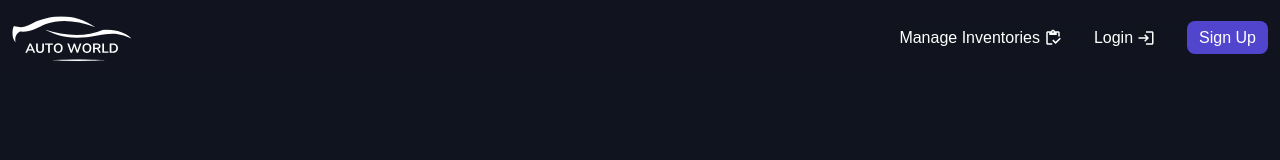
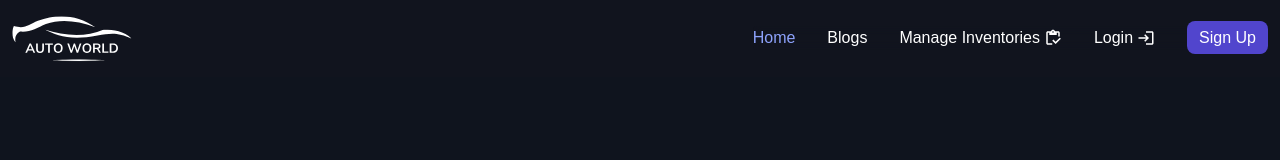
Before and after one commit to imran-dev1/auto-world-ltd-client, a React (Create React App) app: page / in a window 1280 px wide. Shown: the top 160 px of the page. Built offline with nearby package versions, Linux system fonts and the light colour scheme; no server answers.

Commit message:
Added blogs

```diff
--- a/src/App.js
+++ b/src/App.js
@@ -4,6 +4,7 @@ import { Route, Routes, useNavigate } from "react-router-dom";
 import { toast } from "react-toastify";
 import "./App.css";
 import AddItem from "./components/AddItem/AddItem";
+import Blogs from "./components/Blogs/Blogs";
 import Footer from "./components/Footer/Footer";
 import Header from "./components/Header/Header";
 import Home from "./components/Home/Home";
@@ -114,6 +115,7 @@ function App() {
       >
         <Routes>
           <Route path="/" element={<Home></Home>}></Route>
+          <Route path="/blogs" element={<Blogs></Blogs>}></Route>
           <Route
             path="/manage-inventories"
             element={
--- a/src/components/Header/Header.js
+++ b/src/components/Header/Header.js
@@ -42,6 +42,30 @@ const Header = () => {
                 : "opacity-0 -translate-y-3 hidden md:flex"
             } md:translate-y-0 px-5 py-10 md:p-0 rounded w-56 shadow-lg md:shadow-none  md:w-auto transition-all bg-[#ffffffeb] backdrop-blur-sm md:bg-transparent absolute right-0 top-10 md:static md:opacity-100 flex flex-col md:flex-row items-start justify-right gap-6 md:gap-8 text-md font-normal md:text-white text-black`}
           >
+            <li>
+              <NavLink
+                className={({ isActive }) =>
+                  isActive
+                    ? "md:text-indigo-400 flex items-center gap-1"
+                    : "md:hover:text-indigo-400 flex items-center gap-1"
+                }
+                to="/"
+              >
+                Home
+              </NavLink>
+                      </li>
+                      <li>
+              <NavLink
+                className={({ isActive }) =>
+                  isActive
+                    ? "md:text-indigo-400 flex items-center gap-1"
+                    : "md:hover:text-indigo-400 flex items-center gap-1"
+                }
+                to="/blogs"
+              >
+                Blogs
+              </NavLink>
+            </li>
             {user && (
               <li>
                 <NavLink
```
